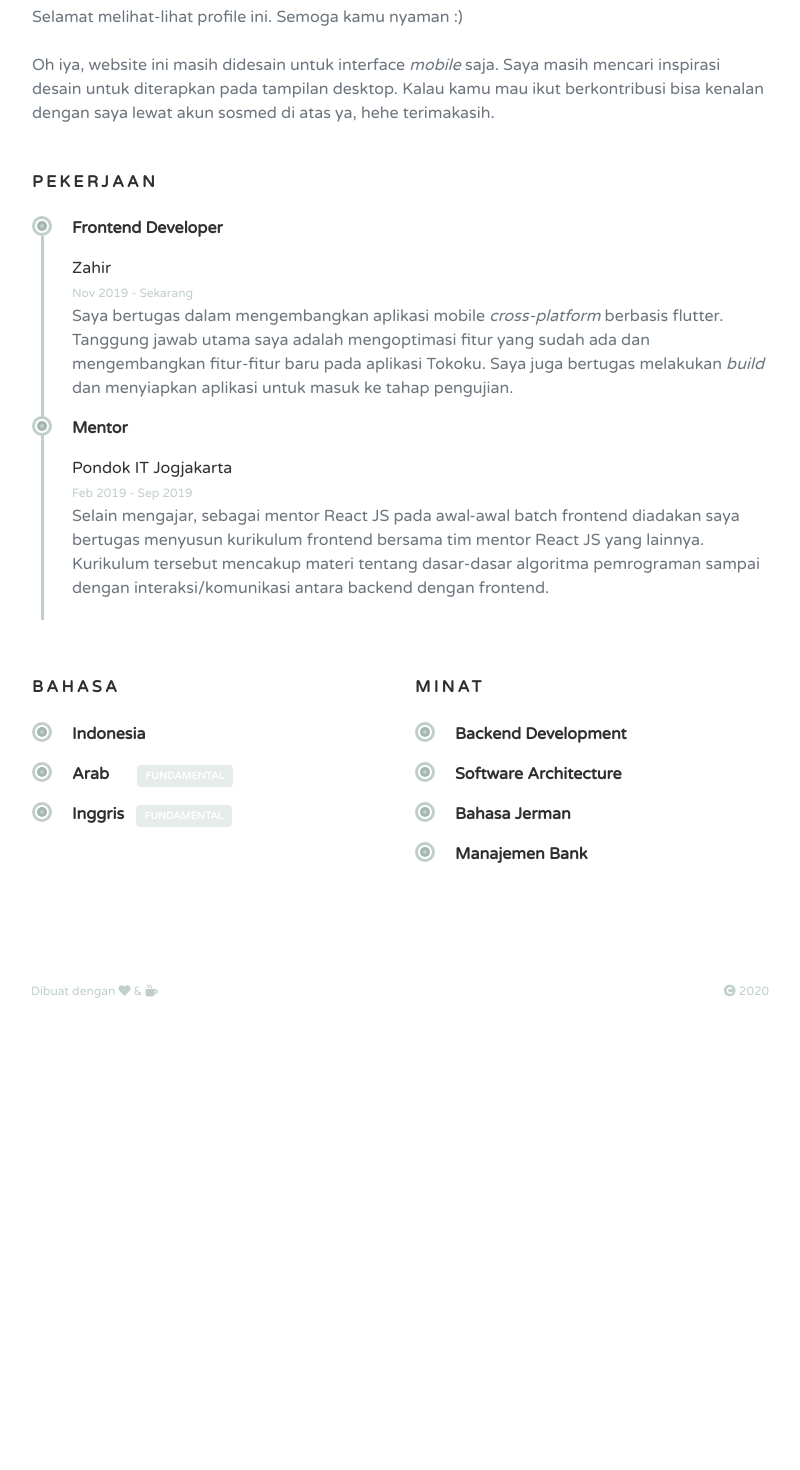
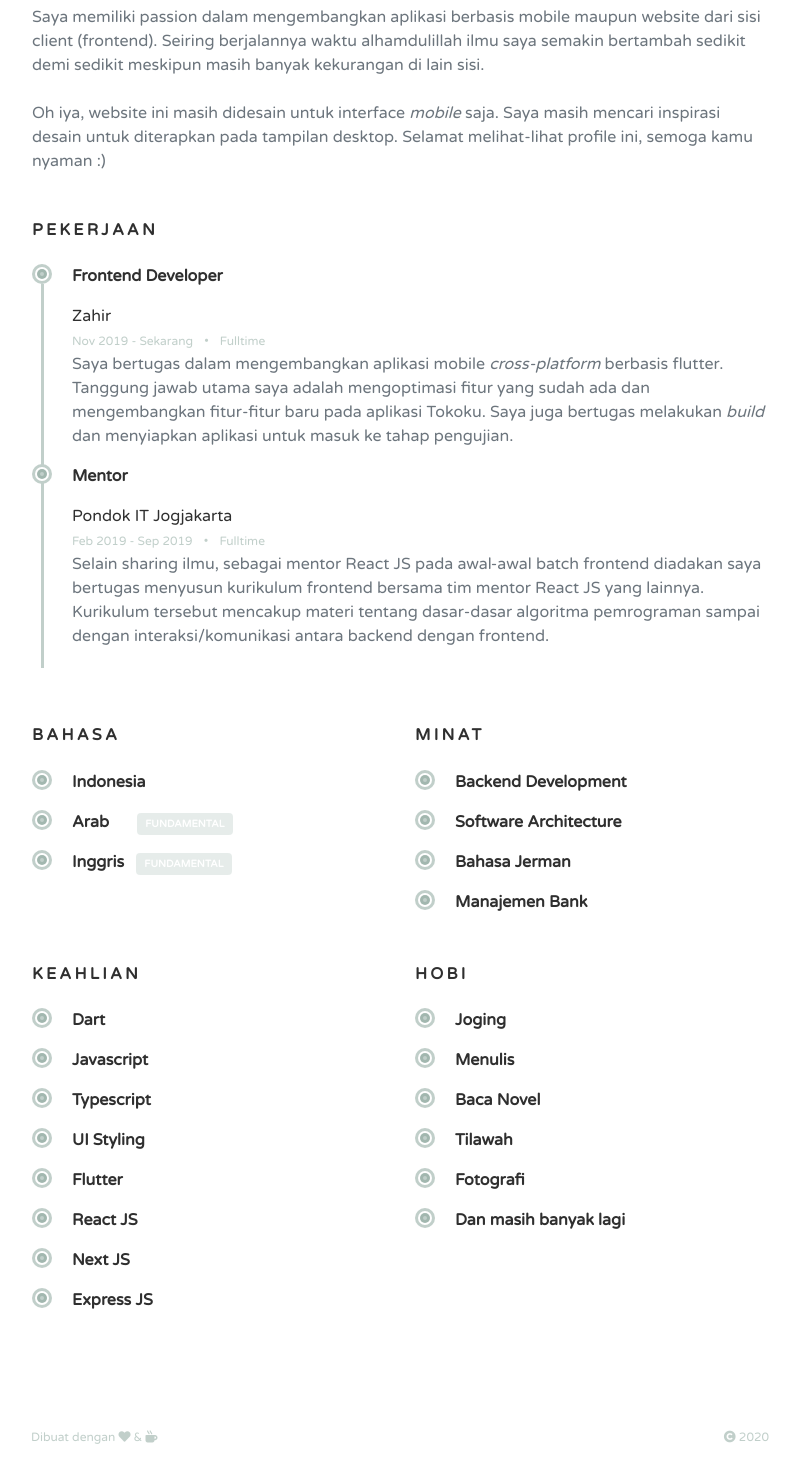
Before and after one commit to luthfiajiw/law-portfolio, a Svelte app: page / in a window 1280 px wide. Shown: the part 572-2042 px from the top of the page, without its empty margins (240-1040 px from the left). Before the commit the page ends 1596 px from the top, so only its background shows below. Built offline with nearby package versions, Linux system fonts and the light colour scheme.

Commit message:
add hobbies & skills field

```diff
--- a/src/Header.svelte
+++ b/src/Header.svelte
@@ -11,8 +11,11 @@
                         Frontend Developer
                     </div>
                     <div class="sosmed ml-5">
+                        <a href="https://500px.com/p/luthfiaw_?view=photos" target="_blank" rel="noopener noreferrer" class="text-secondary">
+                            <i class="fab fa-500px"></i>
+                        </a>
                         <a href="https://www.linkedin.com/in/luthfiaw/" target="_blank" rel="noopener noreferrer" class="text-secondary">
-                            <i class="fab fa-linkedin-in mr-2"/>
+                            <i class="fab fa-linkedin-in  mx-2"/>
                         </a>
                         <a href="https://twitter.com/si__law" target="_blank" rel="noopener noreferrer" class="text-secondary">
                             <i class="fab fa-twitter"></i>
--- a/src/contents/MeContents.svelte
+++ b/src/contents/MeContents.svelte
@@ -1,3 +1,9 @@
+<script>
+    let interests = ["Backend Development", "Software Architecture", "Bahasa Jerman", "Manajemen Bank"];
+    let hobbies = ["Joging", "Menulis", "Baca Novel", "Tilawah", "Fotografi", "Dan masih banyak lagi"];
+    let skills = ["Dart", "Javascript", "Typescript", "UI Styling", "Flutter", "React JS", "Next JS", "Express JS"];
+</script>
+
 <div class="me-content mx-3 my-4">
     <div class="welcome mb-5">
         <h6 class="text-black mb-4">HALO !</h6>
@@ -6,10 +12,11 @@
             Ya, karena sebelum menjadi seorang Programmer saya sempat mempelajari berbagai macam keahlian untuk mengetahui dimana <em>passion</em> saya berada.
             Sampai pada akhirnya saya mulai menekuni bidang ini dan hingga sekarang pun saya masih terus mempelajari dunia teknologi yang sangat luas ini.
             <br><br>
-            Selamat melihat-lihat profile ini. Semoga kamu nyaman :)
+            Saya memiliki passion dalam mengembangkan aplikasi berbasis mobile maupun website dari sisi client (frontend).
+            Seiring berjalannya waktu alhamdulillah ilmu saya semakin bertambah sedikit demi sedikit meskipun masih banyak kekurangan di lain sisi.
             <br><br>
             Oh iya, website ini masih didesain untuk interface <i>mobile</i> saja. Saya masih mencari inspirasi desain untuk diterapkan pada tampilan desktop.
-            Kalau kamu mau ikut berkontribusi bisa kenalan dengan saya lewat akun sosmed di atas ya, hehe terimakasih.
+            Selamat melihat-lihat profile ini, semoga kamu nyaman :)
         </div>
     </div>
 
@@ -26,7 +33,7 @@
                 <p class="job text-black">Frontend Developer</p>
                 <p class="company text-black">
                     Zahir <br>
-                    <span class="period">Nov 2019 - Sekarang</span>
+                    <span class="period">Nov 2019 - Sekarang <span class="mx-2">•</span> Fulltime</span>
                 </p>
                 <div class="text-secondary mb-3">
                     Saya bertugas dalam mengembangkan aplikasi mobile <em>cross-platform</em> berbasis flutter. Tanggung jawab utama saya adalah mengoptimasi fitur yang sudah ada
@@ -45,10 +52,10 @@
                 <p class="job text-black">Mentor</p>
                 <p class="company text-black">
                     Pondok IT Jogjakarta <br>
-                    <span class="period">Feb 2019 - Sep 2019</span>
+                    <span class="period">Feb 2019 - Sep 2019 <span class="mx-2">•</span> Fulltime</span>
                 </p>
                 <div class="text-secondary">
-                    Selain mengajar, sebagai mentor React JS pada awal-awal batch frontend diadakan saya bertugas menyusun kurikulum frontend bersama tim mentor React JS yang lainnya.
+                    Selain sharing ilmu, sebagai mentor React JS pada awal-awal batch frontend diadakan saya bertugas menyusun kurikulum frontend bersama tim mentor React JS yang lainnya.
                     Kurikulum tersebut mencakup materi tentang dasar-dasar algoritma pemrograman sampai dengan interaksi/komunikasi antara backend dengan frontend.
                 </div>
             </div>
@@ -93,6 +100,7 @@
         <div class="col-md-6">
             <div class="interests" style="margin-top: 30px">
                 <h6 class="text-black mb-4">MINAT</h6>
+                {#each interests as interest}
                     <div class="step">
                         <div class="stepper">
                             <div class="circle">
@@ -100,9 +108,18 @@
                             </div>
                         </div>
                         <div class="content">
-                        <p class="job text-black">Backend Development</p>
+                            <p class="job text-black">{interest}</p>
                         </div>
                     </div>
+                {/each}
+            </div>
+        </div>
+    </div>
+
+    <div class="row align-items-start">
+        <div class="col-6" style="margin-top: 35px">
+            <h6 class="text-black mb-4">KEAHLIAN</h6>
+            {#each skills as skill}
                 <div class="step">
                     <div class="stepper">
                         <div class="circle">
@@ -110,9 +127,14 @@
                         </div>
                     </div>
                     <div class="content">
-                        <p class="job text-black">Software Architecture</p>
+                        <p class="job text-black">{skill}</p>
                     </div>
                 </div>
+            {/each}
+        </div>
+        <div class="col-6" style="margin-top: 35px">
+            <h6 class="text-black mb-4">HOBI</h6>
+            {#each hobbies as hobby}
                 <div class="step">
                     <div class="stepper">
                         <div class="circle">
@@ -120,20 +142,10 @@
                         </div>
                     </div>
                     <div class="content">
-                        <p class="job text-black">Bahasa Jerman</p>
+                        <p class="job text-black">{hobby}</p>
                     </div>
                 </div>
-                <div class="step">
-                    <div class="stepper">
-                        <div class="circle">
-                            <div class="circle2" />
-                        </div>
-                    </div>
-                    <div class="content">
-                        <p class="job text-black">Manajemen Bank</p>
-                    </div>
-                </div>
-            </div>
+            {/each}
         </div>
     </div>
 </div>
@@ -142,7 +154,7 @@
     .me-content {
         margin-top: 2rem;
     }
-    .experience h6, .welcome h6, .languages h6, .interests h6{
+    h6{
         letter-spacing: .2rem;
         font-weight: bold;
     }
```
Lines whose indentation alone changed are shown as unchanged.
